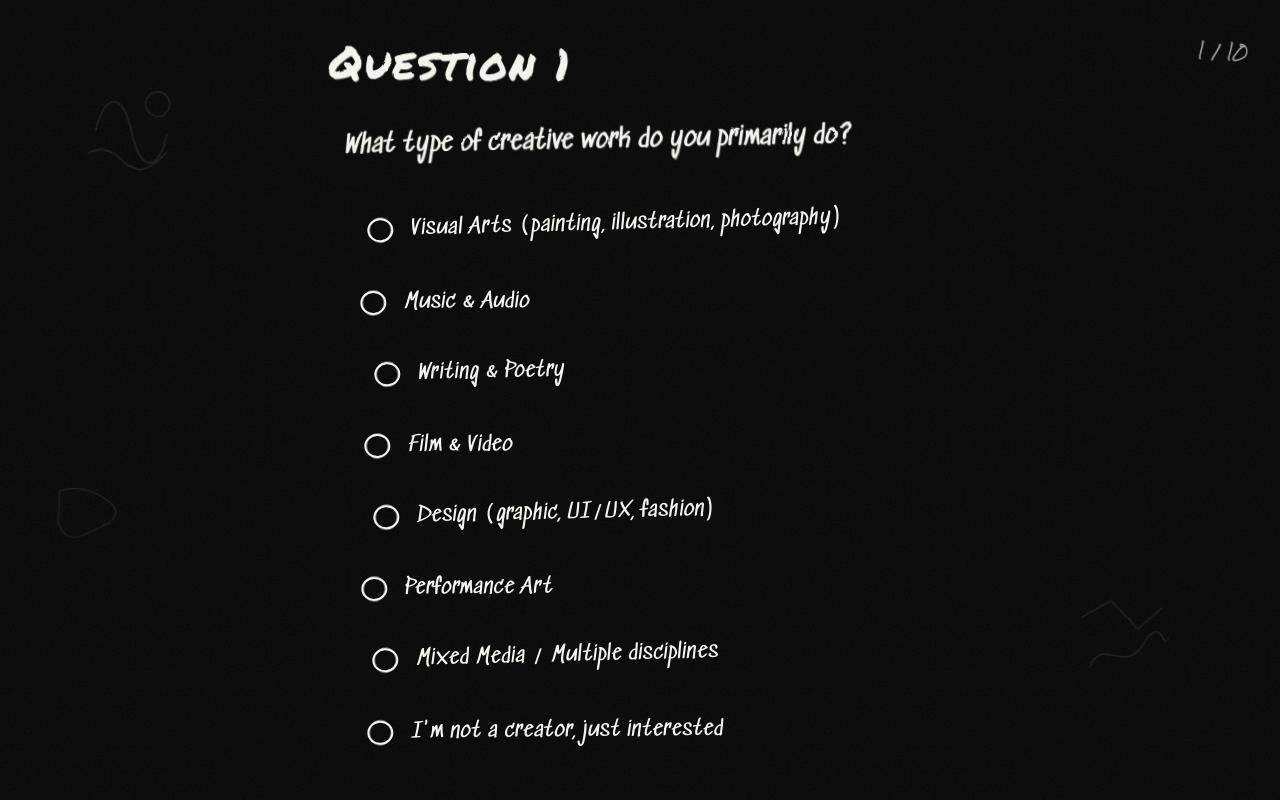
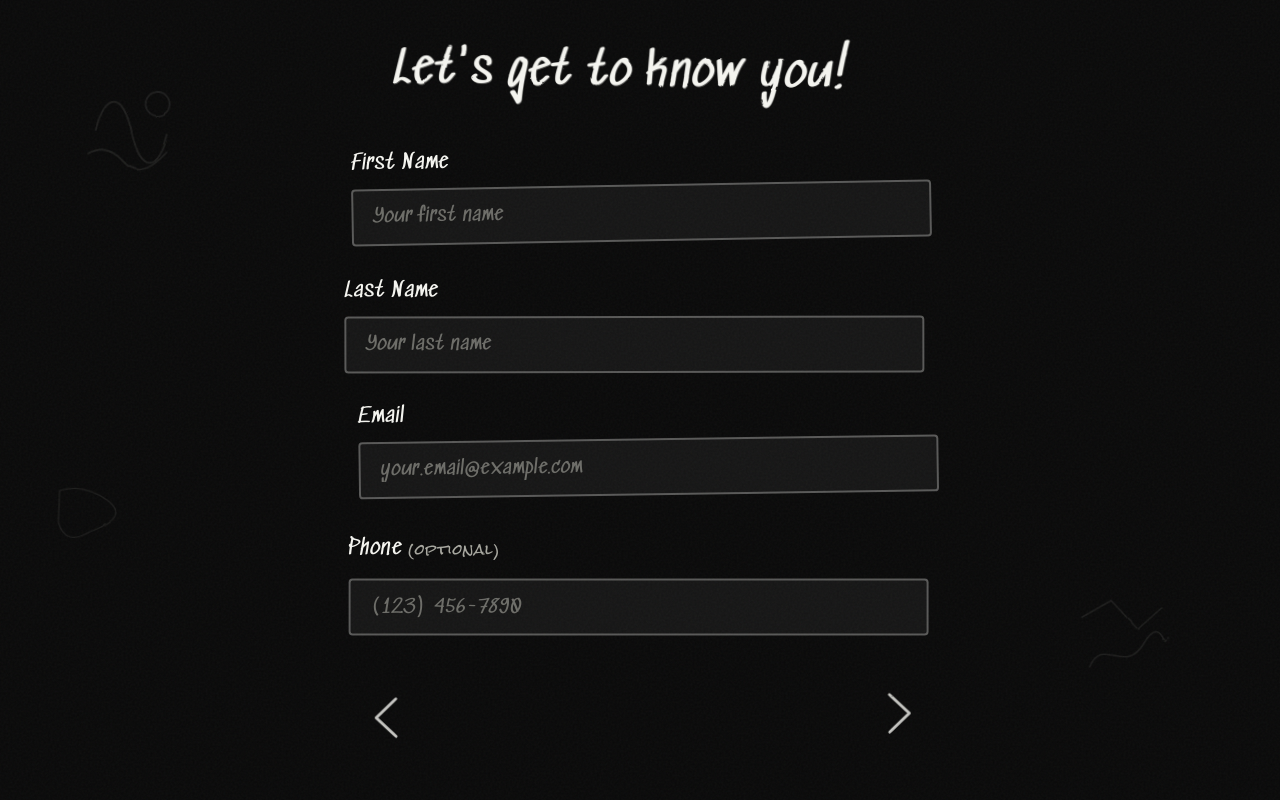
Before and after one commit to Thwandall/loophole, a React (Vite) app: page / in a window 1280 px wide. Both pictures are taken after a click on the button "Click to take Survey". Shown: the top 800 px of the page. Built offline with nearby package versions, Linux system fonts and the light colour scheme.

Commit message:
add contact details

```diff
--- a/src/App.jsx
+++ b/src/App.jsx
@@ -1,5 +1,6 @@
 import { useState } from 'react'
 import LandingPage from './components/LandingPage'
+import ContactPage from './components/ContactPage'
 import SurveyPage from './components/SurveyPage'
 import ThankYouPage from './components/ThankYouPage'
 import RoughFilters from './components/RoughFilters'
@@ -10,11 +11,25 @@ function App() {
   const [currentPage, setCurrentPage] = useState('landing')
   const [currentQuestion, setCurrentQuestion] = useState(0)
   const [answers, setAnswers] = useState({})
+  const [contactInfo, setContactInfo] = useState({
+    firstName: '',
+    lastName: '',
+    email: '',
+    phone: ''
+  })
   const [error, setError] = useState(null)
 
   const startSurvey = () => {
+    setCurrentPage('contact')
+  }
+
+  const startQuestions = () => {
     setCurrentPage('survey')
     setCurrentQuestion(0)
+  }
+
+  const backToLanding = () => {
+    setCurrentPage('landing')
   }
 
   const selectOption = (questionId, type, value) => {
@@ -57,8 +72,8 @@ function App() {
       setCurrentQuestion(prev => prev - 1)
       setError(null)
     } else {
-      // If on first question, go back to landing page
-      setCurrentPage('landing')
+      // If on first question, go back to contact page
+      setCurrentPage('contact')
       setError(null)
     }
   }
@@ -66,7 +81,8 @@ function App() {
   const submitSurvey = () => {
     if (!validateCurrentQuestion()) return
 
-    // Here you would typically send answers to a backend
+    // Here you would typically send answers and contact info to a backend
+    console.log('Contact Info:', contactInfo)
     console.log('Survey answers:', answers)
     setCurrentPage('thankyou')
   }
@@ -76,7 +92,7 @@ function App() {
       <RoughFilters />
       <Doodles />
 
-      {currentPage !== 'landing' && currentPage !== 'thankyou' && (
+      {currentPage === 'survey' && (
         <div className="progress">
           {currentQuestion + 1} / {questions.length}
         </div>
@@ -84,6 +100,15 @@ function App() {
 
       {currentPage === 'landing' && (
         <LandingPage onStart={startSurvey} />
+      )}
+
+      {currentPage === 'contact' && (
+        <ContactPage
+          contactInfo={contactInfo}
+          onUpdate={setContactInfo}
+          onNext={startQuestions}
+          onBack={backToLanding}
+        />
       )}
 
       {currentPage === 'survey' && (
--- /dev/null
+++ b/src/components/ContactPage.css
@@ -0,0 +1,130 @@
+.contact-content {
+  width: 100%;
+  max-width: 580px;
+  transform: rotate(-0.5deg);
+}
+
+.contact-header {
+  font-size: 2.8rem;
+  font-weight: 400;
+  margin-bottom: 3rem;
+  font-family: 'Sedgwick Ave', cursive;
+  transform: rotate(1.2deg) translateX(-15px);
+  letter-spacing: 1px;
+  text-align: center;
+}
+
+.contact-form {
+  display: flex;
+  flex-direction: column;
+  gap: 2rem;
+  margin-bottom: 3rem;
+}
+
+.form-group {
+  display: flex;
+  flex-direction: column;
+  gap: 0.5rem;
+  transform-origin: left center;
+}
+
+.form-group:nth-child(1) { transform: rotate(-0.5deg) translateX(3px); }
+.form-group:nth-child(2) { transform: rotate(0.4deg) translateX(-5px); }
+.form-group:nth-child(3) { transform: rotate(-0.3deg) translateX(8px); }
+.form-group:nth-child(4) { transform: rotate(0.5deg) translateX(-3px); }
+
+.form-label {
+  font-size: 1.3rem;
+  font-family: 'Sedgwick Ave', cursive;
+  color: var(--text);
+  letter-spacing: 0.5px;
+  margin-bottom: 0.3rem;
+}
+
+.optional-text {
+  font-size: 0.9rem;
+  color: var(--text-dim);
+  font-family: 'Rock Salt', cursive;
+}
+
+.form-input {
+  font-size: 1.2rem;
+  font-family: 'Sedgwick Ave', cursive;
+  padding: 0.9rem 1.2rem;
+  background: rgba(255, 255, 255, 0.05);
+  border: 2px solid rgba(245, 245, 240, 0.3);
+  border-radius: 4px;
+  color: var(--text);
+  transition: all 0.3s ease;
+  letter-spacing: 0.5px;
+}
+
+.form-input::placeholder {
+  color: var(--text-dim);
+  opacity: 0.6;
+}
+
+.form-input:focus {
+  outline: none;
+  border-color: var(--text);
+  background: rgba(255, 255, 255, 0.08);
+}
+
+.form-input--error {
+  border-color: #e57373;
+  background: rgba(229, 115, 115, 0.05);
+}
+
+.field-error {
+  color: #e57373;
+  font-size: 0.95rem;
+  font-family: 'Rock Salt', cursive;
+  margin-top: 0.3rem;
+  transform: rotate(-0.5deg);
+}
+
+.nav-arrows {
+  display: flex;
+  justify-content: space-between;
+  align-items: center;
+  width: 100%;
+  margin-top: 2rem;
+}
+
+.nav-btn {
+  background: none;
+  border: none;
+  cursor: pointer;
+  padding: 0.5rem;
+  transition: transform 0.2s ease;
+  opacity: 0.8;
+}
+
+.nav-btn:hover {
+  transform: scale(1.1);
+  opacity: 1;
+}
+
+.nav-btn svg {
+  width: 55px;
+  height: 55px;
+  stroke: var(--text);
+  stroke-width: 2.5;
+  fill: none;
+  filter: url(#rough);
+}
+
+@media (max-width: 600px) {
+  .contact-header {
+    font-size: 2.2rem;
+  }
+
+  .form-label {
+    font-size: 1.1rem;
+  }
+
+  .form-input {
+    font-size: 1rem;
+    padding: 0.8rem 1rem;
+  }
+}
--- /dev/null
+++ b/src/components/ContactPage.jsx
@@ -0,0 +1,189 @@
+import { useState } from 'react'
+import NavArrow from './NavArrow'
+import './ContactPage.css'
+
+function ContactPage({ onNext, onBack, contactInfo, onUpdate }) {
+  const [errors, setErrors] = useState({})
+  const [touched, setTouched] = useState({})
+
+  const handleChange = (field, value) => {
+    onUpdate({ ...contactInfo, [field]: value })
+    if (touched[field]) {
+      validateField(field, value)
+    }
+  }
+
+  const handleBlur = (field) => {
+    setTouched({ ...touched, [field]: true })
+    validateField(field, contactInfo[field])
+  }
+
+  const validateField = (field, value) => {
+    const newErrors = { ...errors }
+
+    if (field === 'firstName') {
+      if (!value || !value.trim()) {
+        newErrors.firstName = 'First name is required'
+      } else {
+        delete newErrors.firstName
+      }
+    }
+
+    if (field === 'lastName') {
+      if (!value || !value.trim()) {
+        newErrors.lastName = 'Last name is required'
+      } else {
+        delete newErrors.lastName
+      }
+    }
+
+    if (field === 'email') {
+      if (!value || !value.trim()) {
+        newErrors.email = 'Email is required'
+      } else if (!/^[^\s@]+@[^\s@]+\.[^\s@]+$/.test(value)) {
+        newErrors.email = 'Please enter a valid email'
+      } else {
+        delete newErrors.email
+      }
+    }
+
+    if (field === 'phone' && value && value.trim()) {
+      // Basic phone validation if provided
+      const phoneRegex = /^[\d\s\-\+\(\)]+$/
+      if (!phoneRegex.test(value)) {
+        newErrors.phone = 'Please enter a valid phone number'
+      } else {
+        delete newErrors.phone
+      }
+    }
+
+    setErrors(newErrors)
+    return Object.keys(newErrors).length === 0
+  }
+
+  const validateAll = () => {
+    const fields = ['firstName', 'lastName', 'email']
+    let isValid = true
+
+    fields.forEach(field => {
+      if (!validateField(field, contactInfo[field])) {
+        isValid = false
+      }
+    })
+
+    // Mark all required fields as touched
+    setTouched({
+      firstName: true,
+      lastName: true,
+      email: true,
+      phone: true
+    })
+
+    return isValid
+  }
+
+  const handleNext = () => {
+    if (validateAll()) {
+      onNext()
+    }
+  }
+
+  return (
+    <div className="page page--active">
+      <div className="contact-content">
+        <div className="contact-header scribble-text">
+          Let's get to know you!
+        </div>
+
+        <div className="contact-form">
+          <div className="form-group">
+            <label htmlFor="firstName" className="form-label">
+              First Name
+            </label>
+            <input
+              type="text"
+              id="firstName"
+              className={`form-input ${errors.firstName && touched.firstName ? 'form-input--error' : ''}`}
+              value={contactInfo.firstName || ''}
+              onChange={(e) => handleChange('firstName', e.target.value)}
+              onBlur={() => handleBlur('firstName')}
+              placeholder="Your first name"
+            />
+            {errors.firstName && touched.firstName && (
+              <div className="field-error">{errors.firstName}</div>
+            )}
+          </div>
+
+          <div className="form-group">
+            <label htmlFor="lastName" className="form-label">
+              Last Name
+            </label>
+            <input
+              type="text"
+              id="lastName"
+              className={`form-input ${errors.lastName && touched.lastName ? 'form-input--error' : ''}`}
+              value={contactInfo.lastName || ''}
+              onChange={(e) => handleChange('lastName', e.target.value)}
+              onBlur={() => handleBlur('lastName')}
+              placeholder="Your last name"
+            />
+            {errors.lastName && touched.lastName && (
+              <div className="field-error">{errors.lastName}</div>
+            )}
+          </div>
+
+          <div className="form-group">
+            <label htmlFor="email" className="form-label">
+              Email
+            </label>
+            <input
+              type="email"
+              id="email"
+              className={`form-input ${errors.email && touched.email ? 'form-input--error' : ''}`}
+              value={contactInfo.email || ''}
+              onChange={(e) => handleChange('email', e.target.value)}
+              onBlur={() => handleBlur('email')}
+              placeholder="your.email@example.com"
+            />
+            {errors.email && touched.email && (
+              <div className="field-error">{errors.email}</div>
+            )}
+          </div>
+
+          <div className="form-group">
+            <label htmlFor="phone" className="form-label">
+              Phone <span className="optional-text">(optional)</span>
+            </label>
+            <input
+              type="tel"
+              id="phone"
+              className={`form-input ${errors.phone && touched.phone ? 'form-input--error' : ''}`}
+              value={contactInfo.phone || ''}
+              onChange={(e) => handleChange('phone', e.target.value)}
+              onBlur={() => handleBlur('phone')}
+              placeholder="(123) 456-7890"
+            />
+            {errors.phone && touched.phone && (
+              <div className="field-error">{errors.phone}</div>
+            )}
+          </div>
+        </div>
+
+        <div className="nav-arrows">
+          <button
+            className="nav-btn"
+            onClick={onBack}
+          >
+            <NavArrow direction="left" />
+          </button>
+
+          <button className="nav-btn" onClick={handleNext}>
+            <NavArrow direction="right" />
+          </button>
+        </div>
+      </div>
+    </div>
+  )
+}
+
+export default ContactPage
```
